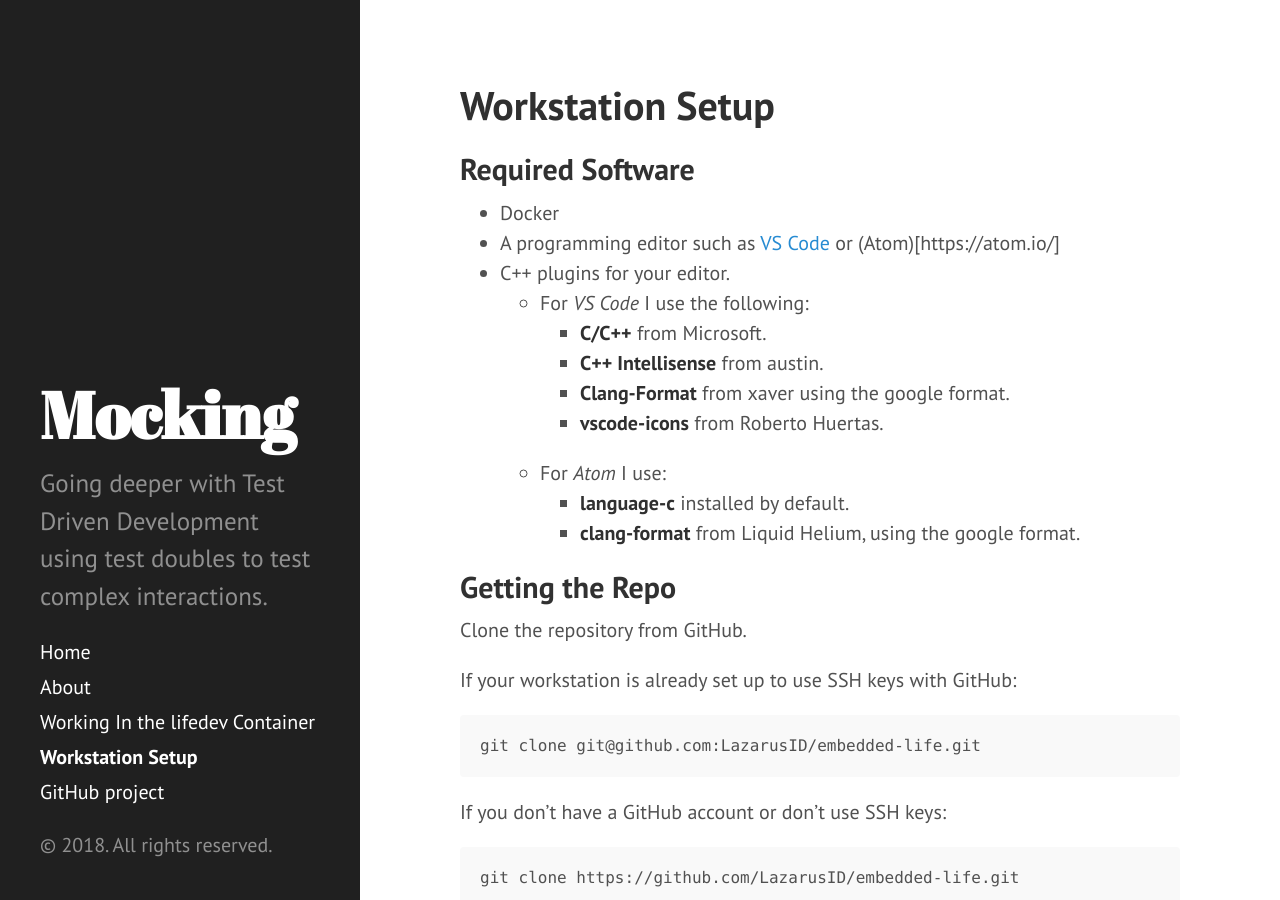
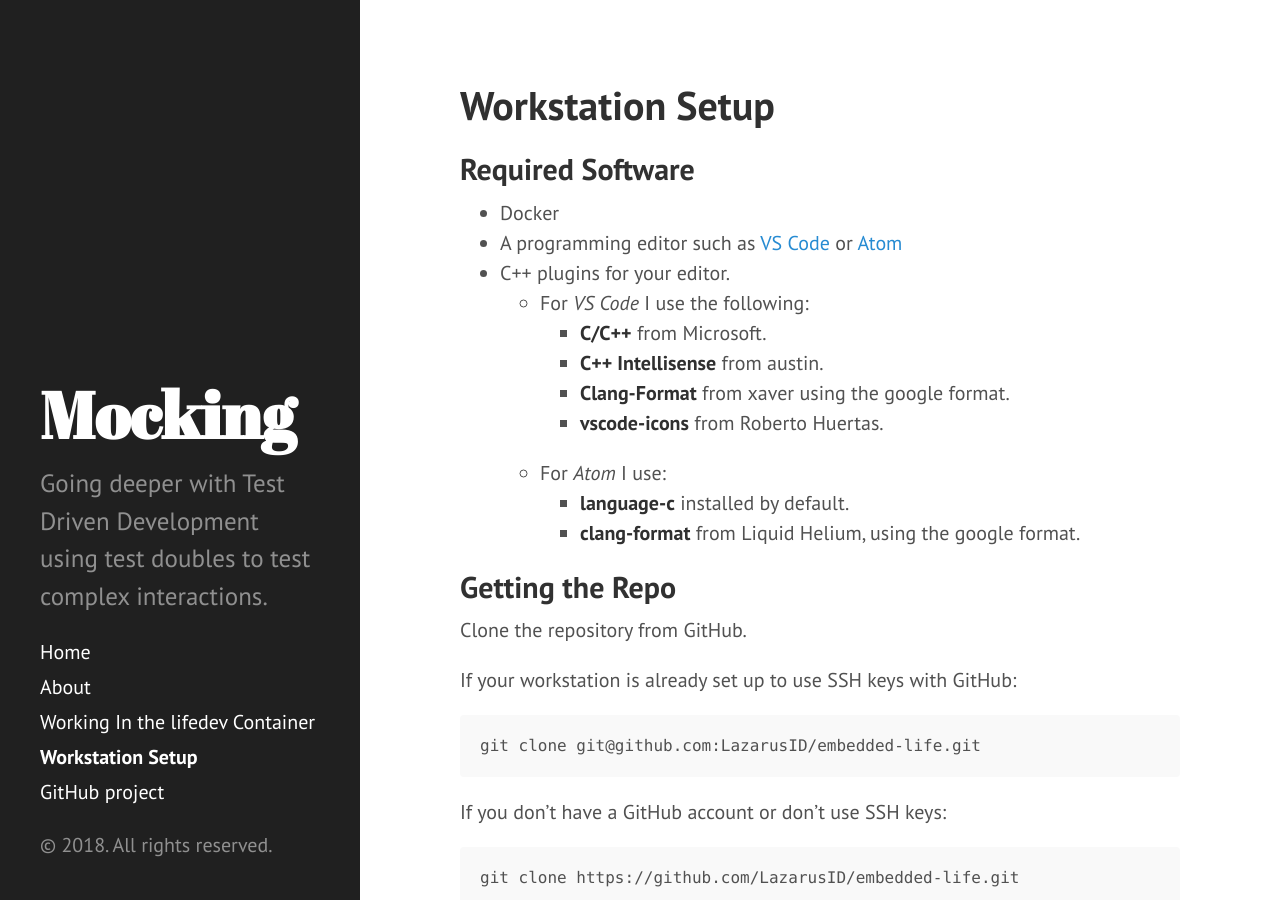
Before and after one commit to LazarusID/embedded-life, a Jekyll site: the page built from docs/workstation-setup.md, in a window 1280 px wide and 900 px high. Built offline with Jekyll 4.4.1, drawn with Linux system fonts in a browser that asks for light colours; Markdown is read by kramdown in place of the engine named in the settings.

Commit message:
Fixed broken link

```diff
--- a/docs/workstation-setup.md
+++ b/docs/workstation-setup.md
@@ -6,7 +6,7 @@ layout: page
 ## Required Software
 
 - Docker
-- A programming editor such as [VS Code](https://code.visualstudio.com/) or (Atom)[https://atom.io/]
+- A programming editor such as [VS Code](https://code.visualstudio.com/) or [Atom](https://atom.io/)
 - C++ plugins for your editor.
   - For *VS Code* I use the following:
     - **C/C++** from Microsoft.
```
